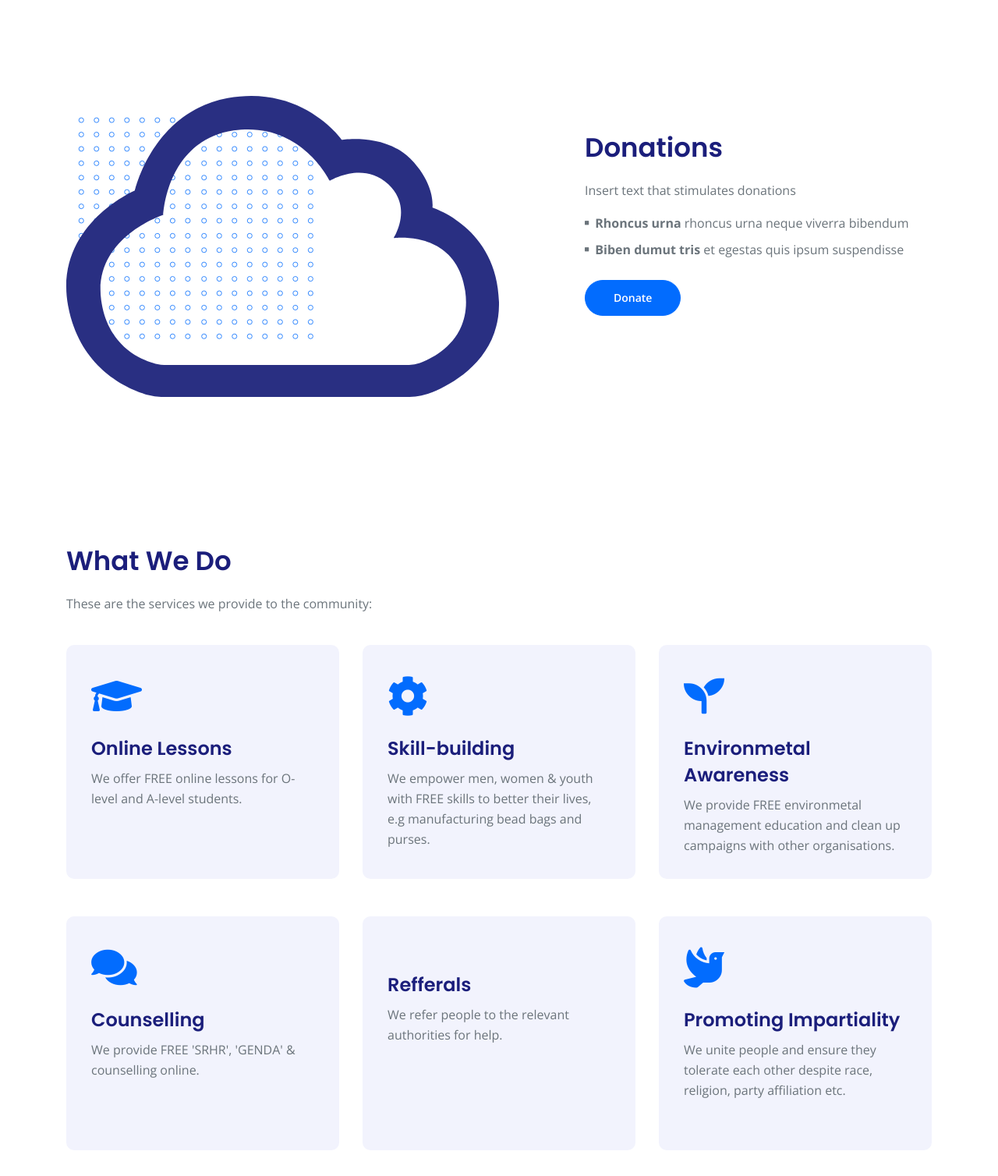
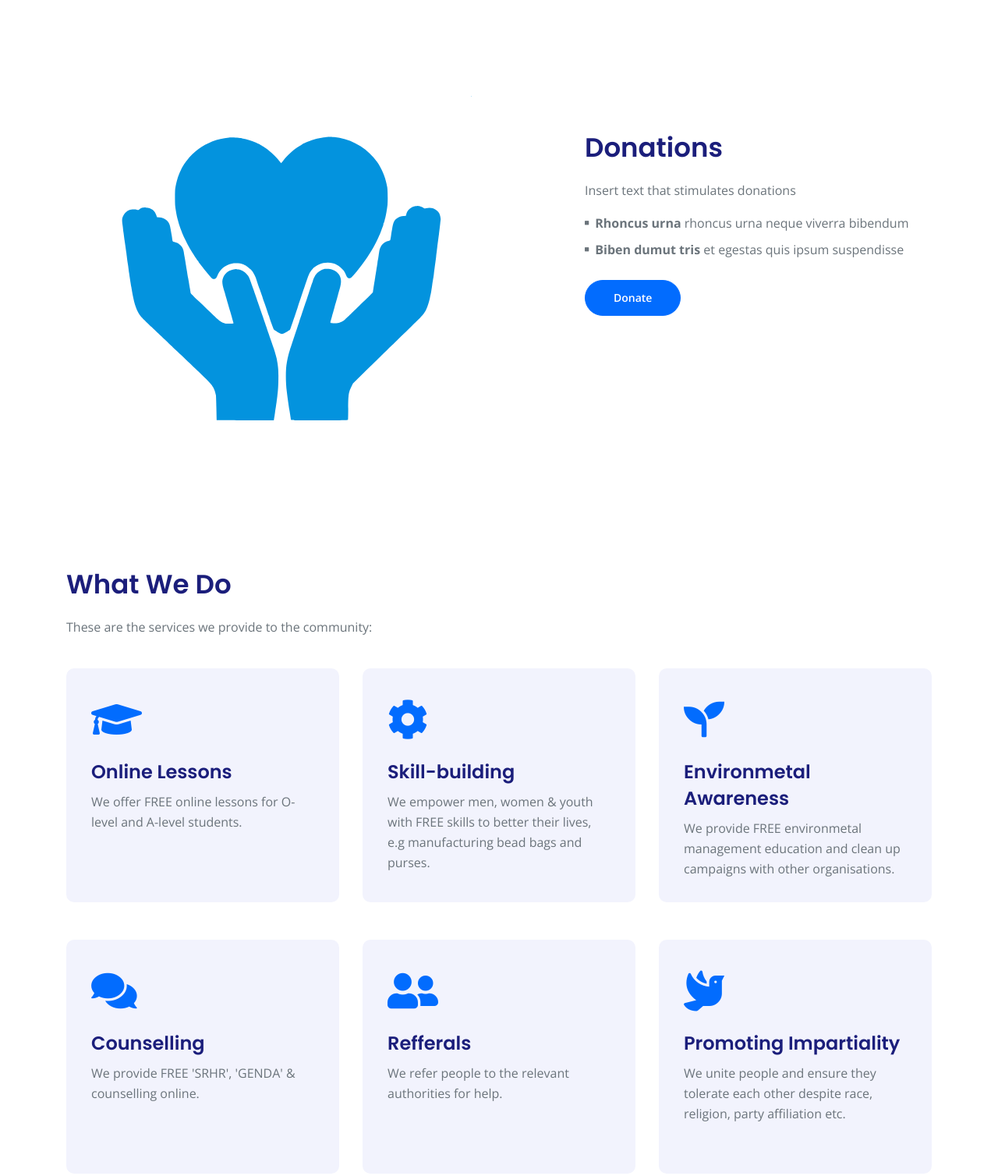
Before and after one commit to ShammahDube/ccc-trust, a plain HTML site: page index.html in a window 1280 px wide. Shown: the part 1360-2868 px from the top of the page at 78% size. Drawn offline with nearby package versions, Linux system fonts and the light colour scheme.

Commit message:
Add images and font awesome icons

```diff
--- a/index.html
+++ b/index.html
@@ -133,7 +133,7 @@
             <div class="row">
                 <div class="col-lg-6 col-xl-7">
                     <div class="image-container">
-                        <img class="img-fluid" src="images/details-1.svg" alt="alternative">
+                        <img class="img-fluid" src="images/donation.svg" alt="alternative">
                     </div> <!-- end of image-container -->
                 </div> <!-- end of col -->
                 <div class="col-lg-6 col-xl-5">
@@ -239,7 +239,7 @@
                 </div> <!-- end of col -->
                 <div class="col-lg-4">
                     <div class="text-box bg-gray">
-                        <i class="fas fa-people-group"></i>
+                        <i class="fas fa-user-group"></i>
                         <h4>Refferals</h4>
                         <p>We refer people to the relevant authorities for help.</p>
                     </div> <!-- end of text-box -->
@@ -284,7 +284,7 @@
                 </div> <!-- end of col -->
                 <div class="col-lg-4">
                     <div class="image-container">
-                        <img class="img-fluid" src="images/about.svg" alt="alternative">
+                        <img class="img-fluid" src="images/ribbon.svg" alt="alternative">
                     </div> <!-- end of image-container -->
                 </div> <!-- end of col -->
                 <div class="col-lg-4">
```
Also changed, not shown: images/donation.svg (added), images/ribbon.svg (added).
